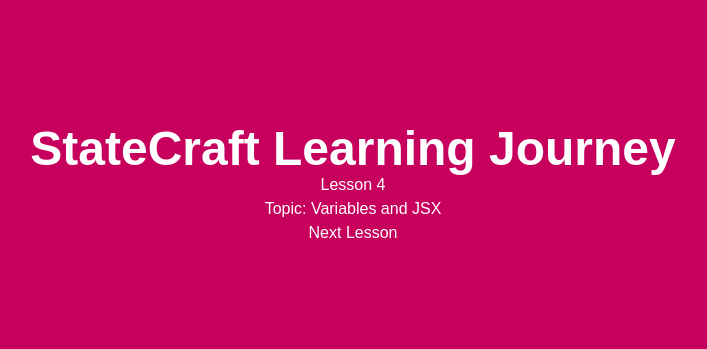
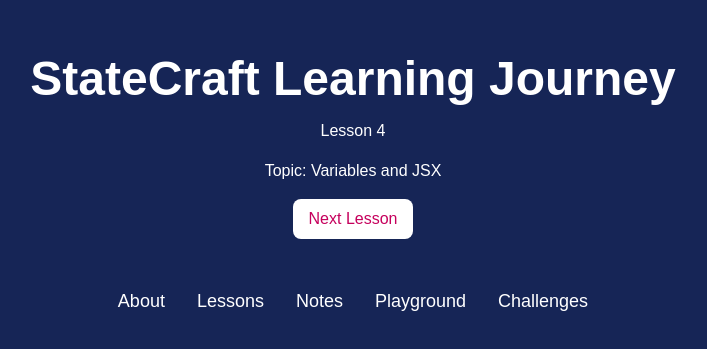
Before and after one commit to sean-techie/statecraft, a Next.js app: page / in a window 1280 px wide. Shown: the part 215-564 px from the top of the page, without its empty margins (287-994 px from the left). Built offline with nearby package versions, Linux system fonts and the light colour scheme.

Commit message:
Initial commit StateCraft setup and 5pages

```diff
--- /dev/null
+++ b/app/about/page.tsx
@@ -0,0 +1,14 @@
+export default function AboutPage() {
+
+    return (
+        <main>
+            <h1>
+            About State
+            </h1>
+            <p>
+                About StateCraft
+                The goal of StateCraft is not only to build projects but also understand how and why the code works.
+            </p>
+        </main>
+    );
+}
--- /dev/null
+++ b/app/challenges/page.tsx
@@ -0,0 +1,13 @@
+export default function ChallengesPage() {
+
+    return (
+        <main>
+            <h1>
+                StateCraft Challenges
+                <p>
+                    Small coding challenges to test my understanding and improve my problem-solving skills.
+                </p>
+            </h1>
+        </main>
+    );
+}
--- /dev/null
+++ b/app/lessons/page.tsx
@@ -0,0 +1,16 @@
+export default function LessonsPage() {
+
+    return (
+
+        <main>
+            <h1>
+                StateCraft Lessons
+                </h1>
+                <p>
+                    A collection of lessons documenting my journey through React ,Next.js , and modern web development.
+
+                    Current Focus: Variables, JSX, and React State.
+                </p>
+        </main>
+    );
+}
--- /dev/null
+++ b/app/notes/page.tsx
@@ -0,0 +1,16 @@
+export default function NotesPage() {
+    return (
+        <main>
+            <h1>
+                StateCraft Notes
+                </h1>
+                <p>
+                    This iss where I store concepts, reminders and discoveries frm my coding journey.
+
+                    Variables store data.
+                    JSX allows JavaScript inside HTML-like code.
+                    Curly braces let JSX evaluate JavaScript.
+                </p>
+        </main>
+    );
+}
--- a/app/page.tsx
+++ b/app/page.tsx
@@ -1,16 +1,16 @@
 "use client";
 
-import {useState} from "react";
+import { useState } from "react";
+import Link from "next/link";
 
 export default function Home() {
-
-  const title="StateCraft Learning Journey";
-  const [lesson,setLesson]=useState(4) ;
-  const topic="Variables and JSX";
+  const title = "StateCraft Learning Journey";
+  const [lesson, setLesson] = useState(4);
+  const topic = "Variables and JSX";
 
   return (
-    <main className="min-h-screen bg-pink-700 text-white flex flex-col items-center justify-center">
-      <h1 className="text-5xl font-bold text-white-400">
+    <main className="min-h-screen bg-blue-950 text-white flex flex-col items-center justify-center gap-4">
+      <h1 className="text-5xl font-bold">
         {title}
       </h1>
 
@@ -22,9 +22,34 @@ export default function Home() {
         Topic: {topic}
       </p>
 
-      <button onClick={() =>setLesson(lesson + 1)}>
-      Next Lesson
+      <button
+        className="bg-white text-pink-700 px-4 py-2 rounded-lg"
+        onClick={() => setLesson(lesson + 1)}
+      >
+        Next Lesson
       </button>
+
+      <div className="flex gap-8 mt-8 text-lg">
+        <Link href="/about">
+          About
+        </Link>
+
+        <Link href="/lessons">
+          Lessons
+        </Link>
+
+        <Link href="/notes">
+          Notes
+        </Link>
+
+        <Link href="/playground">
+          Playground
+        </Link>
+
+        <Link href="/challenges">
+          Challenges
+        </Link>
+      </div>
     </main>
   );
 }
--- /dev/null
+++ b/app/playground/page.tsx
@@ -0,0 +1,16 @@
+export default function PlaygroundPage() {
+
+    return (
+
+        <main>
+            <h1>
+                State Playground
+                </h1>
+                <p>
+                    A safe place to experiment, make mistakes, and learn by building.
+
+                    Every bug is a lesson in disguise.
+                </p>
+        </main>
+    );
+}
```
